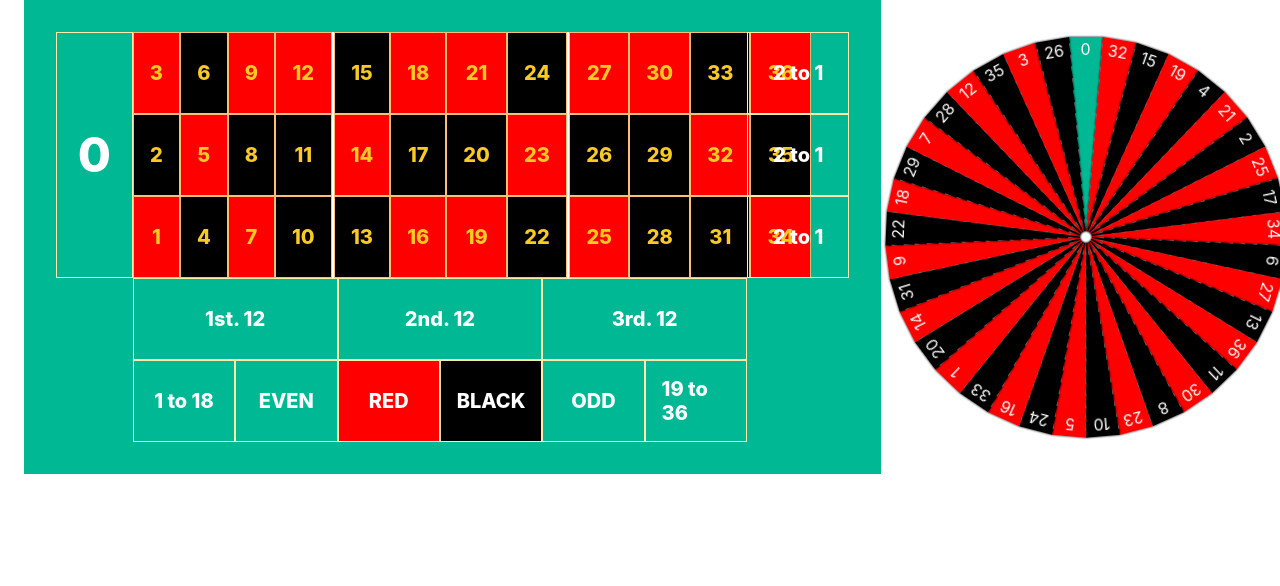
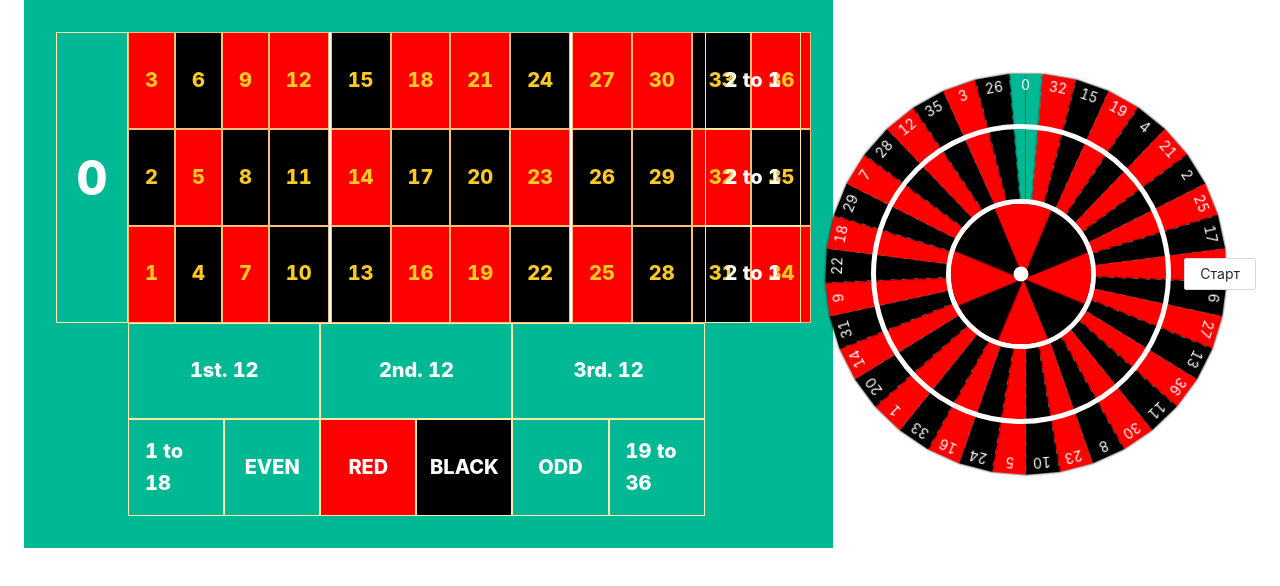
Before and after one commit to EGOISTIxx/Casino, a React (Vite) app: page / in a window 1280 px wide. Shown: the top 586 px of the page. Built offline with nearby package versions, Linux system fonts and the light colour scheme.

Commit message:
feat: added antd css and update wheel markup

```diff
--- a/src/GlobalStyle.ts
+++ b/src/GlobalStyle.ts
@@ -1,6 +1,6 @@
-import {
-  createGlobalStyle,
-} from 'styled-components'
+import { createGlobalStyle } from 'styled-components'
+
+import 'antd/dist/antd.min.css'
 
 export const GlobalStyle = createGlobalStyle`
 :root {
--- /dev/null
+++ b/src/components/UI/Button/Button.tsx
@@ -0,0 +1,15 @@
+import { ButtonProps } from 'antd'
+import React, { PropsWithChildren, ReactNode } from 'react'
+import { StyledButton } from './SButton'
+
+export interface IButtonProps extends ButtonProps {
+  children: ReactNode
+}
+
+export const Button: React.FC<IButtonProps> = (props) => {
+  const { children, ...otherProps } = props
+
+  return (
+    <StyledButton {...otherProps}>{children}</StyledButton>
+  )
+}
--- /dev/null
+++ b/src/components/UI/Button/SButton.ts
@@ -0,0 +1,4 @@
+import { Button } from 'antd'
+import styled from 'styled-components'
+
+export const StyledButton = styled(Button)``
--- /dev/null
+++ b/src/helpers/Roulette/getCircleData.ts
@@ -0,0 +1,15 @@
+export const getCircleData = (
+  radius: number,
+  parts: number,
+  index: number
+) => {
+  const angle = (360 / parts) * index
+  const defaultAngle = (2 * Math.PI) / parts
+
+  const width = 2 * radius * Math.sin(defaultAngle / 2)
+
+  return {
+    angle,
+    width,
+  }
+}
--- a/src/pages/Roulette/RouletteSpin/RouletteSpin.tsx
+++ b/src/pages/Roulette/RouletteSpin/RouletteSpin.tsx
@@ -2,9 +2,14 @@ import React, { useEffect, useMemo, useState } from 'react'
 import { nanoid } from 'nanoid'
 import { useOrderRoulette } from '../../../hooks/useOrderRoulette'
 import {
+  InnerCircle,
+  InnerCircleBlock,
   RouletteSpinWrapper,
   StyledDiv,
 } from './SRouletteSpin'
+import { BLACK_COLOR, RED_COLOR } from '../constants'
+import { getCircleData } from '../../../helpers/Roulette/getCircleData'
+import { Button } from '../../../components/UI/Button/Button'
 
 export type TWheelNumbers = {
   number: number
@@ -16,6 +21,11 @@ export type TWheelNumbers = {
 const RouletteSpin = () => {
   const numbers = useOrderRoulette('wheel')
 
+  const innerCirlceItems = [...Array(8)].map(
+    (_, index: number) =>
+      index % 2 ? BLACK_COLOR : RED_COLOR
+  )
+
   const wheelNumbersWithZero = useMemo(
     () => [
       { number: 0, color: '#00B894' },
@@ -25,16 +35,16 @@ const RouletteSpin = () => {
   )
 
   return (
+    <>
       <RouletteSpinWrapper>
         {wheelNumbersWithZero.map((wheelNumber, index) => {
           const { color, number } = wheelNumber
 
-        const angle = (360 / 37) * index
-        const defaultAngle = (2 * Math.PI) / 37
-        const radius = 200
-
-        const width =
-          2 * radius * Math.sin(defaultAngle / 2)
+          const { angle, width } = getCircleData(
+            200,
+            37,
+            index
+          )
 
           return (
             <StyledDiv
@@ -46,7 +56,30 @@ const RouletteSpin = () => {
             </StyledDiv>
           )
         })}
+        <InnerCircle>
+          {innerCirlceItems.map(
+            (color: string, index: number) => {
+              const { angle, width } = getCircleData(
+                75,
+                8,
+                index
+              )
+
+              return (
+                <>
+                  <InnerCircleBlock
+                    color={color}
+                    angle={angle}
+                    width={width + 3}
+                  />
+                </>
+              )
+            }
+          )}
+        </InnerCircle>
       </RouletteSpinWrapper>
+      <Button>Старт</Button>
+    </>
   )
 }
 
--- a/src/pages/Roulette/RouletteSpin/SRouletteSpin.ts
+++ b/src/pages/Roulette/RouletteSpin/SRouletteSpin.ts
@@ -5,6 +5,20 @@ export const RouletteSpinWrapper = styled.div`
   width: 400px;
   height: 400px;
   margin: 1rem;
+
+  &::before {
+    content: '';
+    z-index: 10;
+    border: 5px solid #ffffff;
+    width: 300px;
+    height: 300px;
+    position: absolute;
+    left: 54%;
+    top: 50%;
+    transform: translate(-50%, -50%);
+    border-radius: 50%;
+    background: transparent;
+  }
 `
 
 export const StyledDiv = styled.div<{
@@ -34,3 +48,55 @@ export const StyledDiv = styled.div<{
       )
       right / 50% 100% no-repeat;
 `
+
+export const InnerCircle = styled.div`
+  z-index: 11;
+  border: 5px solid #ffffff;
+  width: 150px;
+  height: 150px;
+  position: relative;
+  border-radius: 50%;
+  overflow: hidden;
+  left: 54%;
+  top: 50%;
+  transform: translate(-50%, -50%);
+
+  &::before {
+    content: '';
+    border-radius: 50%;
+    height: 15px;
+    width: 15px;
+    background: #ffffff;
+    position: absolute;
+    z-index: 15;
+    left: 50%;
+    top: 50%;
+    transform: translate(-50%, -50%);
+  }
+`
+
+export const InnerCircleBlock = styled.div<{
+  color: string
+  angle: number
+  width: number
+}>`
+  left: 30%;
+  position: absolute;
+  width: ${(props) => props.width}px;
+  height: 75px;
+  transform-origin: 50% 100%;
+  transform: rotate(${(props) => props.angle}deg);
+  filter: drop-shadow(0 0 1px #000);
+  background: linear-gradient(
+        to right top,
+        transparent 49%,
+        ${(props) => props.color} 50%
+      )
+      left / 51% 100% no-repeat,
+    linear-gradient(
+        to left top,
+        transparent 49%,
+        ${(props) => props.color} 50%
+      )
+      right / 51% 100% no-repeat;
+`
--- a/src/pages/Roulette/RouletteTable/RouletteTable.tsx
+++ b/src/pages/Roulette/RouletteTable/RouletteTable.tsx
@@ -158,8 +158,6 @@ const RouletteTable = () => {
     setActiveBetNumbers([])
   }, [activeBetNumbers])
 
-  // console.log(activeBetNumbers)
-
   return (
     <RouletteTableWrapper>
       <OuterBlock
```
Lines whose indentation alone changed are shown as unchanged.
